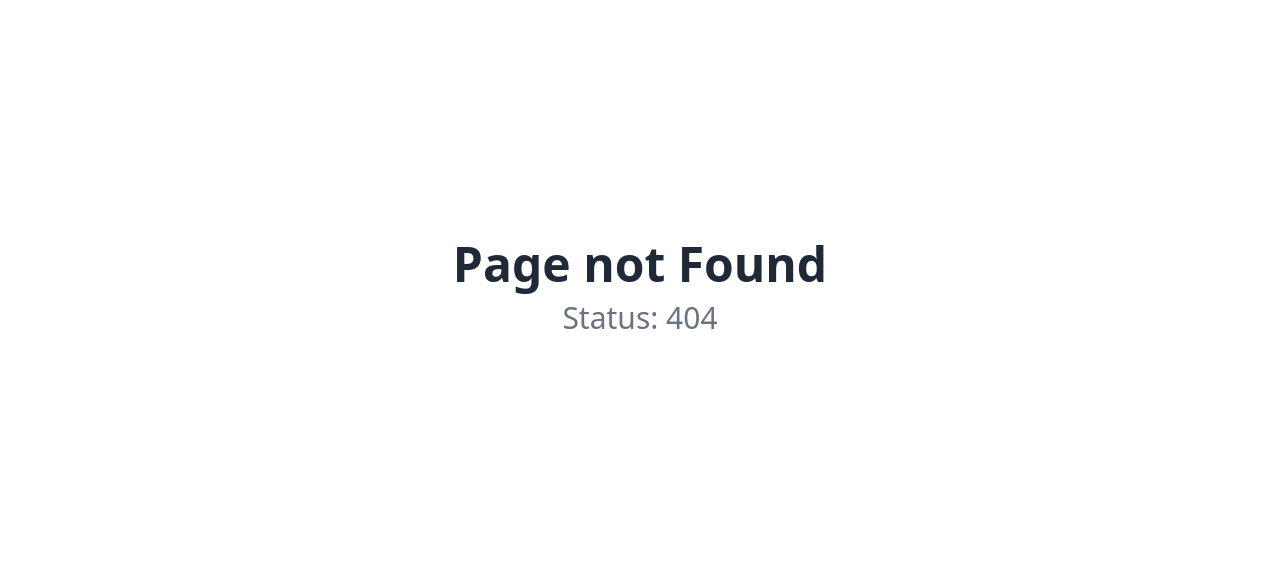
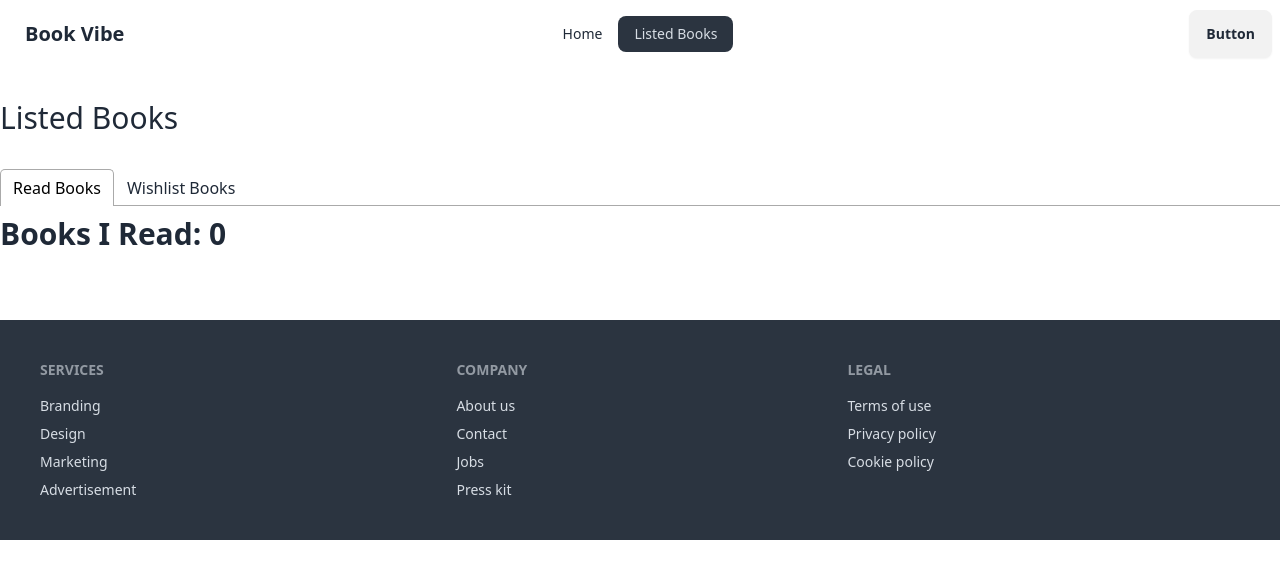
Before and after one commit to ssmahim01/book-vibe, a React (Vite) app: page /listedBooks in a window 1280 px wide. Before the commit this address had no page. Shown: the top 578 px of the page. Built offline with nearby package versions, Linux system fonts and the light colour scheme.

Commit message:
Added Listed books component with Updated main with Navbar component and Updated utility folder

```diff
--- a/package.json
+++ b/package.json
@@ -15,6 +15,7 @@
     "react": "^18.3.1",
     "react-dom": "^18.3.1",
     "react-router-dom": "^6.27.0",
+    "react-tabs": "^6.0.2",
     "sort-by": "^1.2.0"
   },
   "devDependencies": {
--- /dev/null
+++ b/src/components/ListedBooks/ListedBooks.jsx
@@ -0,0 +1,53 @@
+import { useEffect, useState } from "react";
+import { useLoaderData } from "react-router-dom";
+import { Tab, Tabs, TabList, TabPanel } from "react-tabs";
+import "react-tabs/style/react-tabs.css";
+import { getStoredReadList } from "../../utility/addToDB";
+import Book from "../Book/Book";
+
+const ListedBooks = () => {
+  const [readList, setReadList] = useState([]);
+
+  const books = useLoaderData();
+
+  useEffect(() => {
+    const storedReadList = getStoredReadList();
+    const storedReadListInt = storedReadList.map((id) => parseInt(id));
+    console.log(books, storedReadList, storedReadListInt);
+
+    const readBookLists = books.filter((book) =>
+      storedReadListInt.includes(book.bookId)
+    );
+    setReadList(readBookLists);
+  }, []);
+
+  return (
+    <div>
+      <h3 className="text-3xl my-8">Listed Books</h3>
+
+      <Tabs>
+        <TabList>
+          <Tab>Read Books</Tab>
+          <Tab>Wishlist Books</Tab>
+        </TabList>
+
+        <TabPanel>
+          <h2 className="text-3xl font-bold">
+            Books I Read: {readList.length}
+          </h2>
+
+          <div className="grid grid-cols-1 lg:grid-cols-3 md:grid-cols-2 gap-5 my-5">
+            {readList.map((book) => (
+              <Book key={book.bookId} book={book}></Book>
+            ))}
+          </div>
+        </TabPanel>
+        <TabPanel>
+          <h2 className="text-3xl font-bold">My Wishlist</h2>
+        </TabPanel>
+      </Tabs>
+    </div>
+  );
+};
+
+export default ListedBooks;
--- a/src/components/NavBar/NavBar.jsx
+++ b/src/components/NavBar/NavBar.jsx
@@ -3,7 +3,7 @@ import { NavLink } from "react-router-dom";
 const NavBar = () => {
         const links = <>
             <li><NavLink to="/">Home</NavLink></li>
-            <li><a>Item 3</a></li>
+            <li><NavLink to="/listedBooks">Listed Books</NavLink></li>
             </>
 
   return (
--- a/src/main.jsx
+++ b/src/main.jsx
@@ -10,6 +10,7 @@ import ErrorPage from "./components/ErrorPage/ErrorPage";
 import HomePage from "./components/HomePage/HomePage";
 import Dashboard from "./components/Dashboard/Dashboard";
 import BookDetails from "./components/BookDetails/BookDetails";
+import ListedBooks from "./components/ListedBooks/ListedBooks";
 
 const router = createBrowserRouter([
   {
@@ -22,12 +23,17 @@ const router = createBrowserRouter([
         element: <HomePage></HomePage>
       },
       {
-        path: '/books/:bookId',
+        path: 'books/:bookId',
         loader: () => fetch('/booksData.json'),
         element: <BookDetails></BookDetails>
       },
       {
-        path: '/dashboard',
+        path: 'listedBooks',
+        loader: () => fetch('/booksData.json'),
+        element: <ListedBooks></ListedBooks>
+      },
+      {
+        path: 'dashboard',
         element: <Dashboard></Dashboard>
       }
     ],
--- a/src/utility/addToDB.js
+++ b/src/utility/addToDB.js
@@ -42,4 +42,4 @@ const addToStoredList2 = (id) => {
     }
 }
 
-export { addToStoredList, addToStoredList2 };
+export { addToStoredList, addToStoredList2, getStoredReadList };
```
Also changed, not shown: 1 other file (tests, documents, lock files or other folders).
